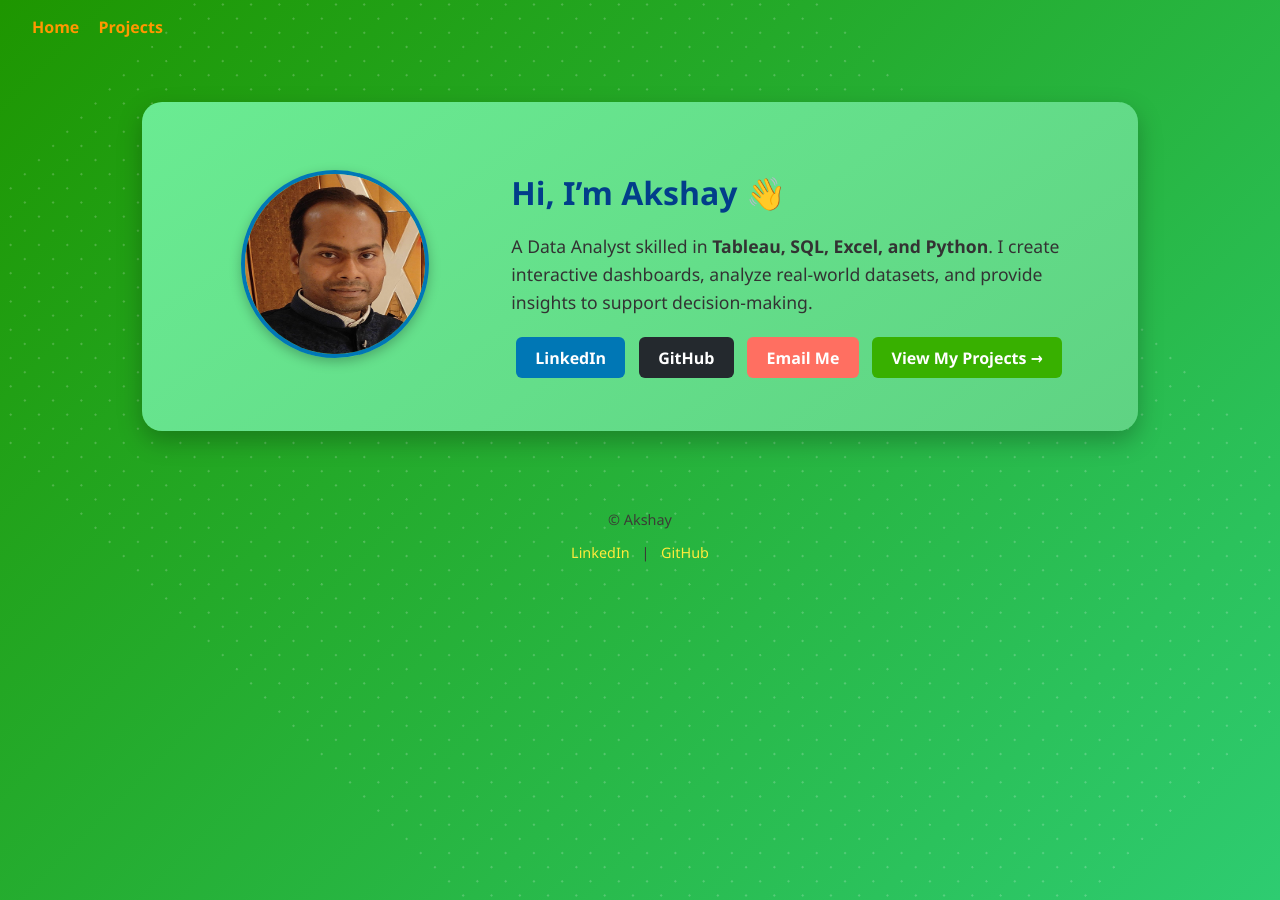
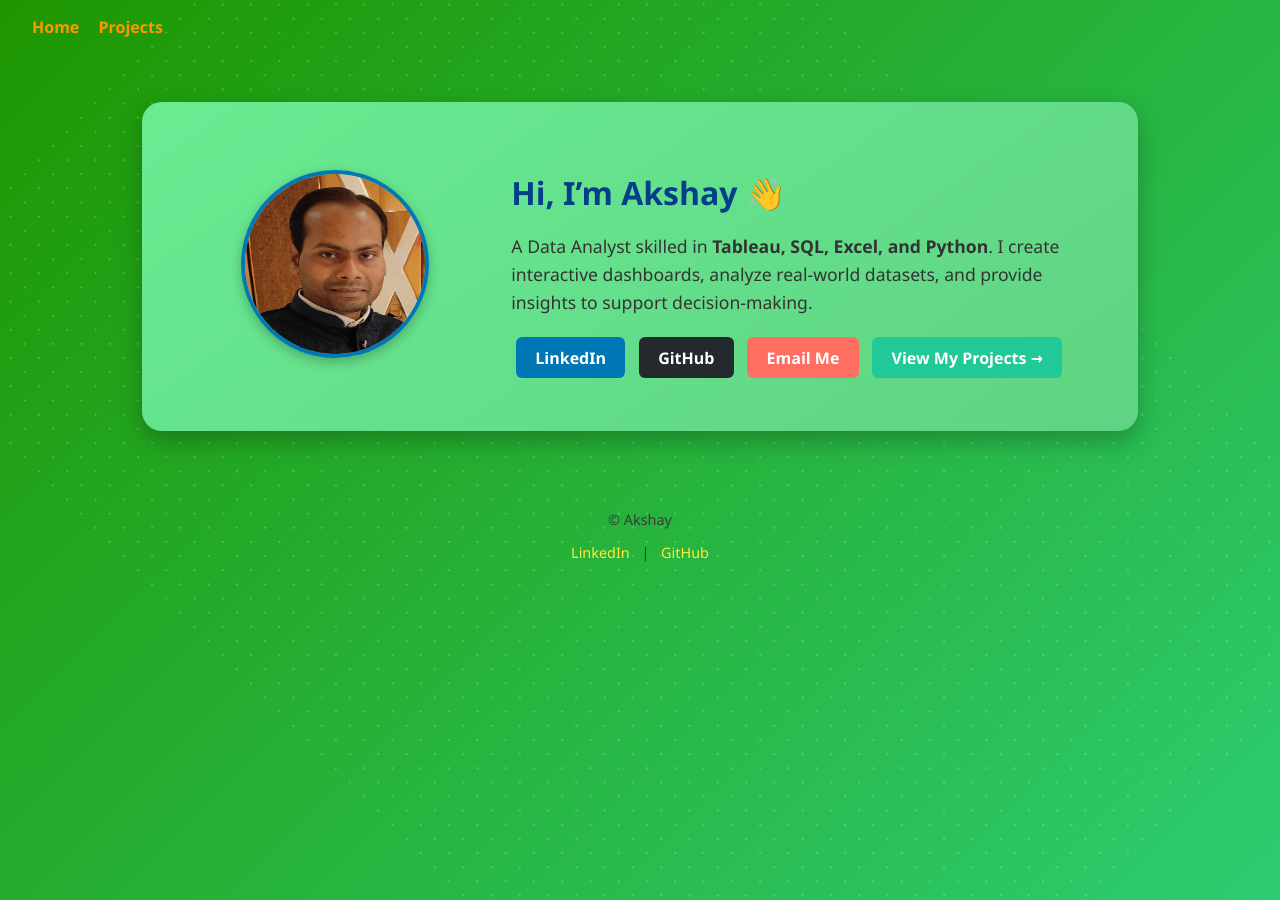
Before and after one commit to AkshaySinha01/AkshaySinha01.github.io, a Jekyll site: the page built from index.md, in a window 1280 px wide. Built offline with Jekyll 4.4.1, drawn with Linux system fonts in a browser that asks for light colours.

Commit message:
Update home.html

```diff
--- a/_layouts/home.html
+++ b/_layouts/home.html
@@ -115,7 +115,7 @@ nav {
 }
 
 .home-links a.projects {
-  background: #38b000;
+  background: #20c997;
   color: #fff;
 }
 
```
